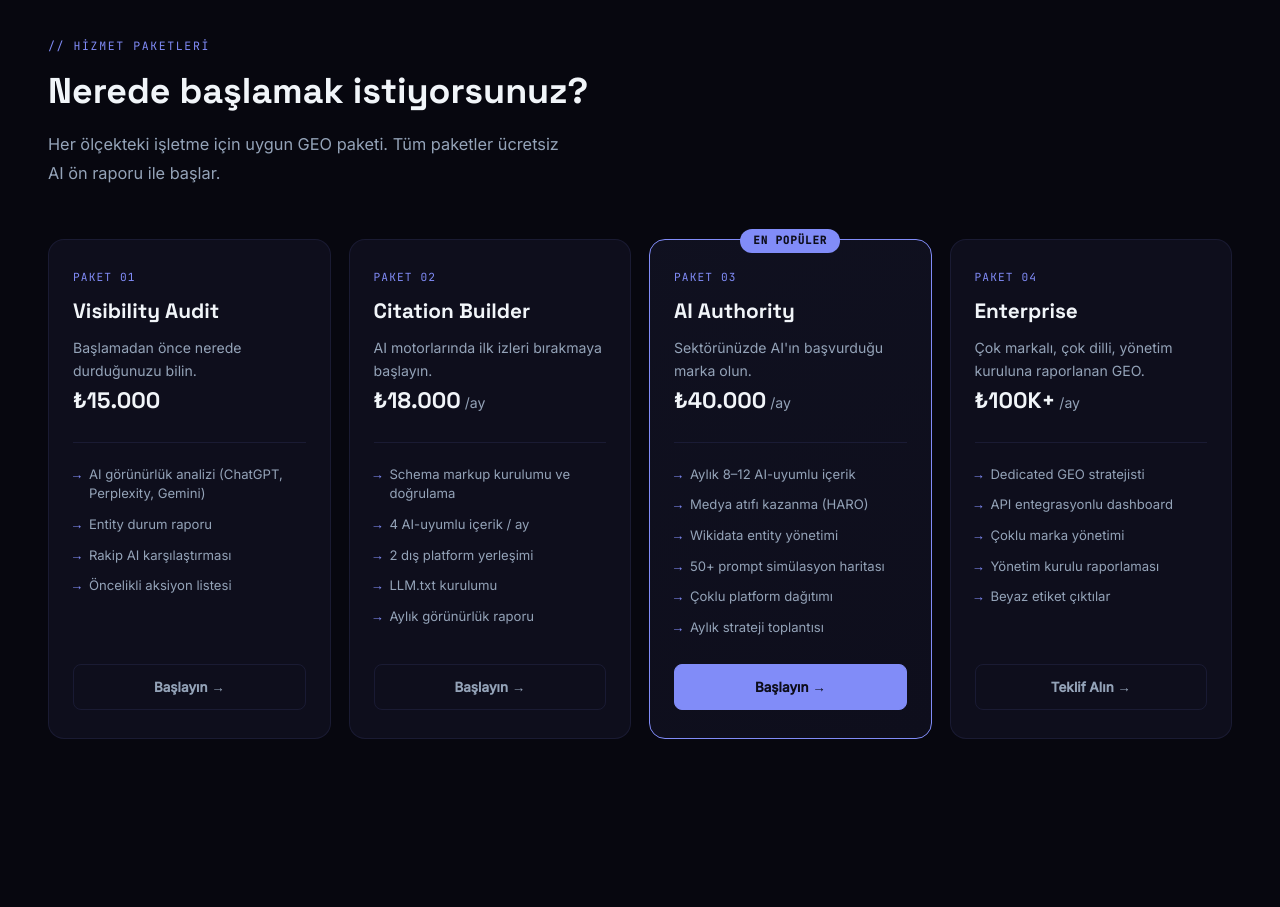
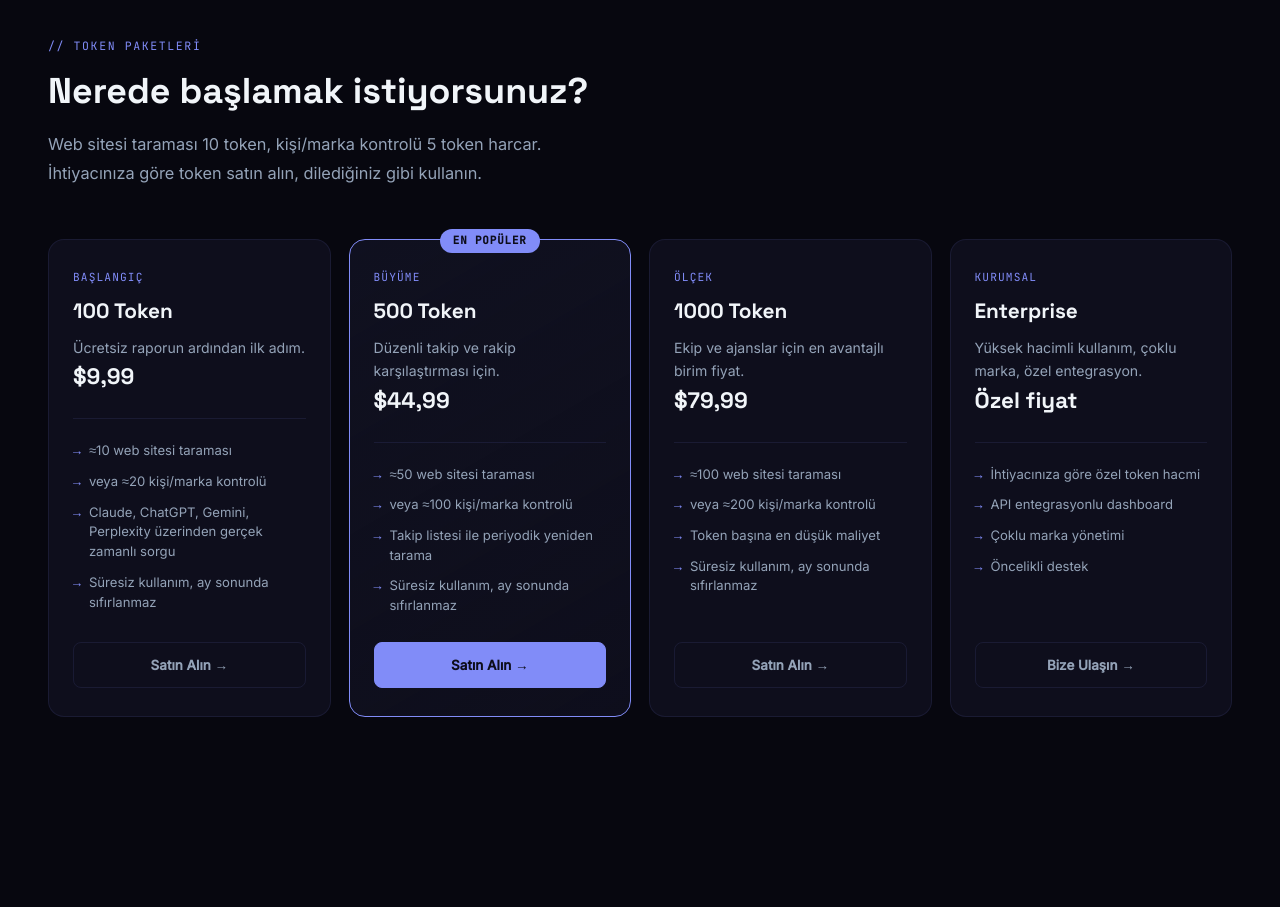
Before and after one commit to cagrikan/geoni, a plain HTML site: page index.html in a window 1280 px wide. Shown: the part 2960-3867 px from the top of the page. Drawn offline with nearby package versions, Linux system fonts and the light colour scheme.

Commit message:
geoni.ai paketler bolumunu gercek token fiyatlandirmasiyla degistir
Eski "Hizmet Paketleri" bolumu (Visibility Audit/Citation Builder/AI
Authority/Enterprise - danismanlik bazli, TRY fiyatli) artik gercek
olan Lemon Squeezy token paketleriyle (100/500/1000 Token, USD)
degistirildi. Kurumsal kart artik gercek bir "bize ulasin" CTA'si
(mailto:mail@geoni.ai). Bu yanlislikla app.geoni.ai'daki LandingPage'e
eklenmisti, oradan geri alindi (bkz. onceki revert commit).

```diff
--- a/index.html
+++ b/index.html
@@ -339,7 +339,7 @@ footer{padding:36px 48px;border-top:1px solid var(--border);text-align:center;co
             "name": "GEONI hangi hizmetleri sunuyor?",
             "acceptedAnswer": {
               "@type": "Answer",
-              "text": "GEONI; AI Görünürlük Audit, Citation Builder, AI Authority ve Enterprise GEO paketleri sunmaktadır. Bu paketler; entity optimizasyonu, yapısal içerik üretimi, atıf kazanma ve prompt simülasyonu hizmetlerini kapsar."
+              "text": "GEONI; web sitesi, kişi ve marka için AI görünürlük taraması sunar. Kullanım token bazlıdır - 100, 500 ve 1000 token'lık paketlerin yanında yüksek hacimli kullanım için Enterprise özel fiyatlandırma mevcuttur."
             }
           },
           {
@@ -586,62 +586,58 @@ footer{padding:36px 48px;border-top:1px solid var(--border);text-align:center;co
 <!-- PACKAGES -->
 <section id="paketler">
   <div class="inner">
-    <span class="eyebrow">// Hizmet Paketleri</span>
+    <span class="eyebrow">// Token Paketleri</span>
     <h2>Nerede başlamak istiyorsunuz?</h2>
-    <p class="sub">Her ölçekteki işletme için uygun GEO paketi. Tüm paketler ücretsiz AI  ön raporu ile başlar.</p>
+    <p class="sub">Web sitesi taraması 10 token, kişi/marka kontrolü 5 token harcar. İhtiyacınıza göre token satın alın, dilediğiniz gibi kullanın.</p>
     <div class="pkgs">
       <div class="pkg reveal">
-        <div class="pkg-tier">Paket 01</div>
-        <div class="pkg-name">Visibility Audit</div>
-        <div class="pkg-price">Başlamadan önce nerede durduğunuzu bilin.<br><strong>₺15.000</strong></div>
+        <div class="pkg-tier">Başlangıç</div>
+        <div class="pkg-name">100 Token</div>
+        <div class="pkg-price">Ücretsiz raporun ardından ilk adım.<br><strong>$9,99</strong></div>
         <ul class="pkg-feats">
-          <li>AI görünürlük analizi (ChatGPT, Perplexity, Gemini)</li>
-          <li>Entity durum raporu</li>
-          <li>Rakip AI karşılaştırması</li>
-          <li>Öncelikli aksiyon listesi</li>
+          <li>≈10 web sitesi taraması</li>
+          <li>veya ≈20 kişi/marka kontrolü</li>
+          <li>Claude, ChatGPT, Gemini, Perplexity üzerinden gerçek zamanlı sorgu</li>
+          <li>Süresiz kullanım, ay sonunda sıfırlanmaz</li>
         </ul>
-        <a href="https://app.geoni.ai" class="pkg-btn">Başlayın →</a>
-      </div>
-      <div class="pkg reveal">
-        <div class="pkg-tier">Paket 02</div>
-        <div class="pkg-name">Citation Builder</div>
-        <div class="pkg-price">AI motorlarında ilk izleri bırakmaya başlayın.<br><strong>₺18.000</strong> /ay</div>
-        <ul class="pkg-feats">
-          <li>Schema markup kurulumu ve doğrulama</li>
-          <li>4 AI-uyumlu içerik / ay</li>
-          <li>2 dış platform yerleşimi</li>
-          <li>LLM.txt kurulumu</li>
-          <li>Aylık görünürlük raporu</li>
-        </ul>
-        <a href="https://app.geoni.ai" class="pkg-btn">Başlayın →</a>
+        <a href="https://app.geoni.ai" class="pkg-btn">Satın Alın →</a>
       </div>
       <div class="pkg hot reveal">
         <div class="hot-badge">En Popüler</div>
-        <div class="pkg-tier">Paket 03</div>
-        <div class="pkg-name">AI Authority</div>
-        <div class="pkg-price">Sektörünüzde AI'ın başvurduğu marka olun.<br><strong>₺40.000</strong> /ay</div>
+        <div class="pkg-tier">Büyüme</div>
+        <div class="pkg-name">500 Token</div>
+        <div class="pkg-price">Düzenli takip ve rakip karşılaştırması için.<br><strong>$44,99</strong></div>
         <ul class="pkg-feats">
-          <li>Aylık 8–12 AI-uyumlu içerik</li>
-          <li>Medya atıfı kazanma (HARO)</li>
-          <li>Wikidata entity yönetimi</li>
-          <li>50+ prompt simülasyon haritası</li>
-          <li>Çoklu platform dağıtımı</li>
-          <li>Aylık strateji toplantısı</li>
+          <li>≈50 web sitesi taraması</li>
+          <li>veya ≈100 kişi/marka kontrolü</li>
+          <li>Takip listesi ile periyodik yeniden tarama</li>
+          <li>Süresiz kullanım, ay sonunda sıfırlanmaz</li>
         </ul>
-        <a href="https://app.geoni.ai" class="pkg-btn">Başlayın →</a>
+        <a href="https://app.geoni.ai" class="pkg-btn">Satın Alın →</a>
       </div>
       <div class="pkg reveal">
-        <div class="pkg-tier">Paket 04</div>
+        <div class="pkg-tier">Ölçek</div>
+        <div class="pkg-name">1000 Token</div>
+        <div class="pkg-price">Ekip ve ajanslar için en avantajlı birim fiyat.<br><strong>$79,99</strong></div>
+        <ul class="pkg-feats">
+          <li>≈100 web sitesi taraması</li>
+          <li>veya ≈200 kişi/marka kontrolü</li>
+          <li>Token başına en düşük maliyet</li>
+          <li>Süresiz kullanım, ay sonunda sıfırlanmaz</li>
+        </ul>
+        <a href="https://app.geoni.ai" class="pkg-btn">Satın Alın →</a>
+      </div>
+      <div class="pkg reveal">
+        <div class="pkg-tier">Kurumsal</div>
         <div class="pkg-name">Enterprise</div>
-        <div class="pkg-price">Çok markalı, çok dilli, yönetim kuruluna raporlanan GEO.<br><strong>₺100K+</strong> /ay</div>
+        <div class="pkg-price">Yüksek hacimli kullanım, çoklu marka, özel entegrasyon.<br><strong>Özel fiyat</strong></div>
         <ul class="pkg-feats">
-          <li>Dedicated GEO stratejisti</li>
+          <li>İhtiyacınıza göre özel token hacmi</li>
           <li>API entegrasyonlu dashboard</li>
           <li>Çoklu marka yönetimi</li>
-          <li>Yönetim kurulu raporlaması</li>
-          <li>Beyaz etiket çıktılar</li>
+          <li>Öncelikli destek</li>
         </ul>
-        <a href="https://app.geoni.ai" class="pkg-btn">Teklif Alın →</a>
+        <a href="mailto:mail@geoni.ai?subject=GEONI%20Enterprise" class="pkg-btn">Bize Ulaşın →</a>
       </div>
     </div>
   </div>
```
